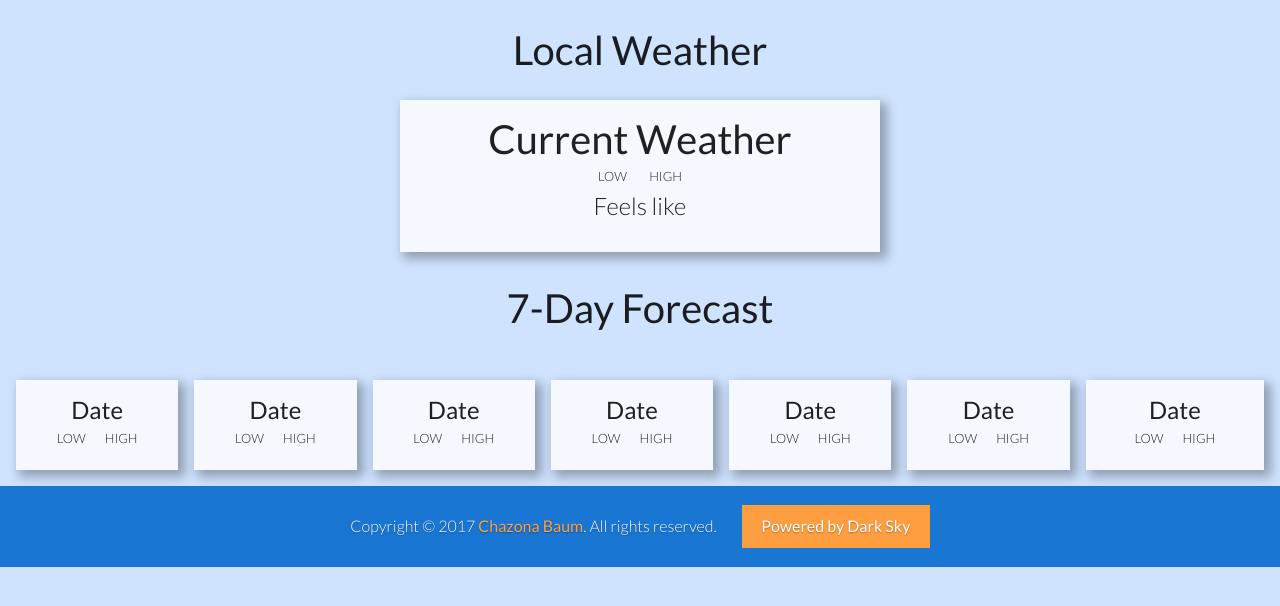
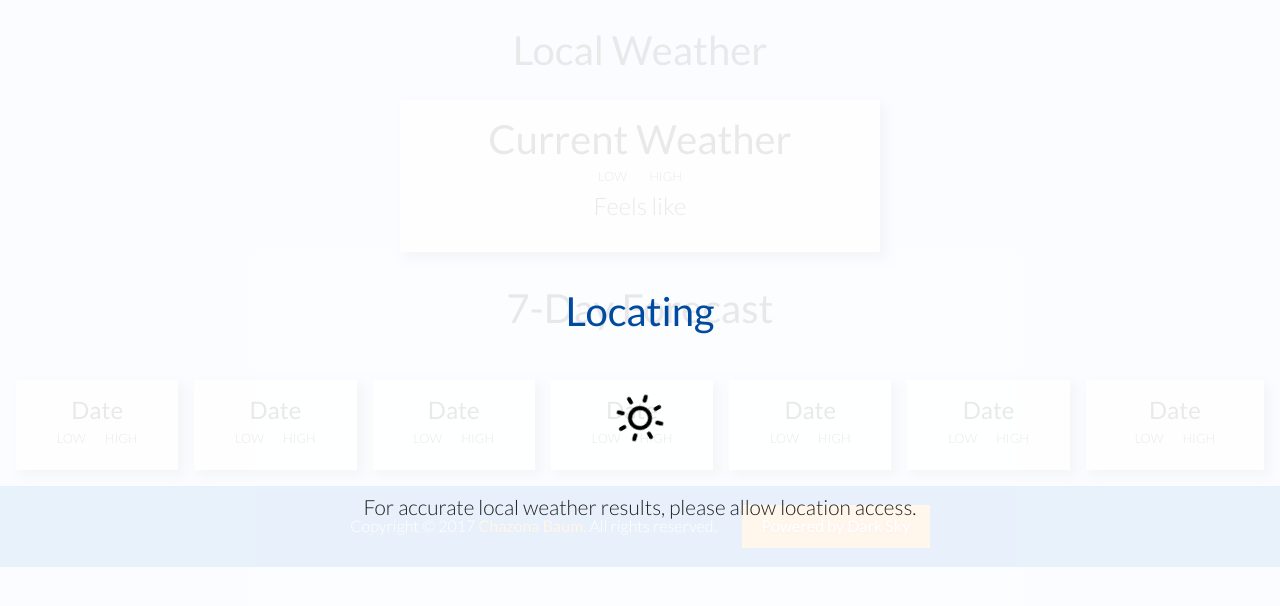
Before and after one commit to chznbaum/local-weather-app, a website built with webpack: page app/index.html in a window 1280 px wide. Built offline with nearby package versions, Linux system fonts and the light colour scheme; no server answers.

Commit message:
implemented loading modal during api calls

```diff
--- a/app/assets/css/base/_global.css
+++ b/app/assets/css/base/_global.css
@@ -12,3 +12,9 @@ html {
 a {
   color: $accentDark;
 }
+
+@keyframes locating {
+  100% {
+    transform: rotate(360deg);
+  }
+}
--- /dev/null
+++ b/app/assets/css/modules/_modal.css
@@ -0,0 +1,36 @@
+.modal {
+  position: fixed;
+  top: 0;
+  right: 0;
+  bottom: 0;
+  left: 0;
+  background-color: rgba(255,255,255,.9);
+  z-index: 5;
+  text-align: center;
+
+  .flexbox & {
+    display: flex;
+    flex-direction: column;
+    justify-content: center;
+    align-items: center;
+  }
+
+  &--dismissed {
+    visibility: hidden;
+    opacity: 0;
+    transform: scale(1.2);
+    transition: all .3s ease-out;
+  }
+
+  &__description {
+    font-size: 1.3rem;
+    font-weight: 300;
+    line-height: 1.65;
+  }
+
+  & .icon {
+    display: block;
+    margin: 0 auto;
+    animation: locating 3s linear infinite;
+  }
+}
--- a/app/assets/css/style.css
+++ b/app/assets/css/style.css
@@ -11,3 +11,4 @@
 @import "modules/_weather-data";
 @import "modules/_generic-content-container";
 @import "modules/_footer";
+@import "modules/_modal";
--- a/app/assets/js/modules/Weather.js
+++ b/app/assets/js/modules/Weather.js
@@ -163,8 +163,14 @@ class Weather {
       }
     }
 
+    function dismissModal() {
+      const modal = $('.modal');
+      modal.addClass('modal--dismissed');
+    }
+
     printCurrent();
     printForecast();
+    dismissModal();
   }
 }
 
--- a/app/index.html
+++ b/app/index.html
@@ -224,6 +224,16 @@ copyright: Chazona Baum 2017
       </div>
     </footer>
 
+    <div class="modal">
+      <h2 class="section-heading section-heading--bigger section-heading--primary-dark">Locating</h2>
+      <div class="container container--narrow">
+        <i class="icon icon--clear-day"></i>
+        <p class="modal__description">
+          For accurate local weather results, please allow location access.
+        </p>
+      </div>
+    </div>
+
     <!-- build:js assets/js/app.js -->
     <script src="./temp/js/app.js"></script>
     <!-- endbuild -->
--- a/app/temp/css/style.css
+++ b/app/temp/css/style.css
@@ -470,6 +470,20 @@ a {
   color: #c43c00;
 }
 
+@-webkit-keyframes locating {
+  100% {
+    -webkit-transform: rotate(360deg);
+            transform: rotate(360deg);
+  }
+}
+
+@keyframes locating {
+  100% {
+    -webkit-transform: rotate(360deg);
+            transform: rotate(360deg);
+  }
+}
+
 /* Do not edit modules/_sprite directly
 as it is generated automatically by Gulp.
 Instead edit gulp/templates/sprite */
@@ -936,3 +950,52 @@ Instead edit gulp/templates/sprite */
     text-decoration: none;
     font-weight: 400;
   }
+
+.modal {
+  position: fixed;
+  top: 0;
+  right: 0;
+  bottom: 0;
+  left: 0;
+  background-color: rgba(255,255,255,.9);
+  z-index: 5;
+  text-align: center;
+}
+
+.flexbox .modal {
+    display: -webkit-box;
+    display: -ms-flexbox;
+    display: flex;
+    -webkit-box-orient: vertical;
+    -webkit-box-direction: normal;
+        -ms-flex-direction: column;
+            flex-direction: column;
+    -webkit-box-pack: center;
+        -ms-flex-pack: center;
+            justify-content: center;
+    -webkit-box-align: center;
+        -ms-flex-align: center;
+            align-items: center;
+  }
+
+.modal--dismissed {
+    visibility: hidden;
+    opacity: 0;
+    -webkit-transform: scale(1.2);
+            transform: scale(1.2);
+    -webkit-transition: all .3s ease-out;
+    transition: all .3s ease-out;
+  }
+
+.modal__description {
+    font-size: 1.3rem;
+    font-weight: 300;
+    line-height: 1.65;
+  }
+
+.modal .icon {
+    display: block;
+    margin: 0 auto;
+    -webkit-animation: locating 3s linear infinite;
+            animation: locating 3s linear infinite;
+  }
```
Also changed, not shown: docs/index.html (+16 -24 lines), app/temp/js/app.js, 6 other files.
